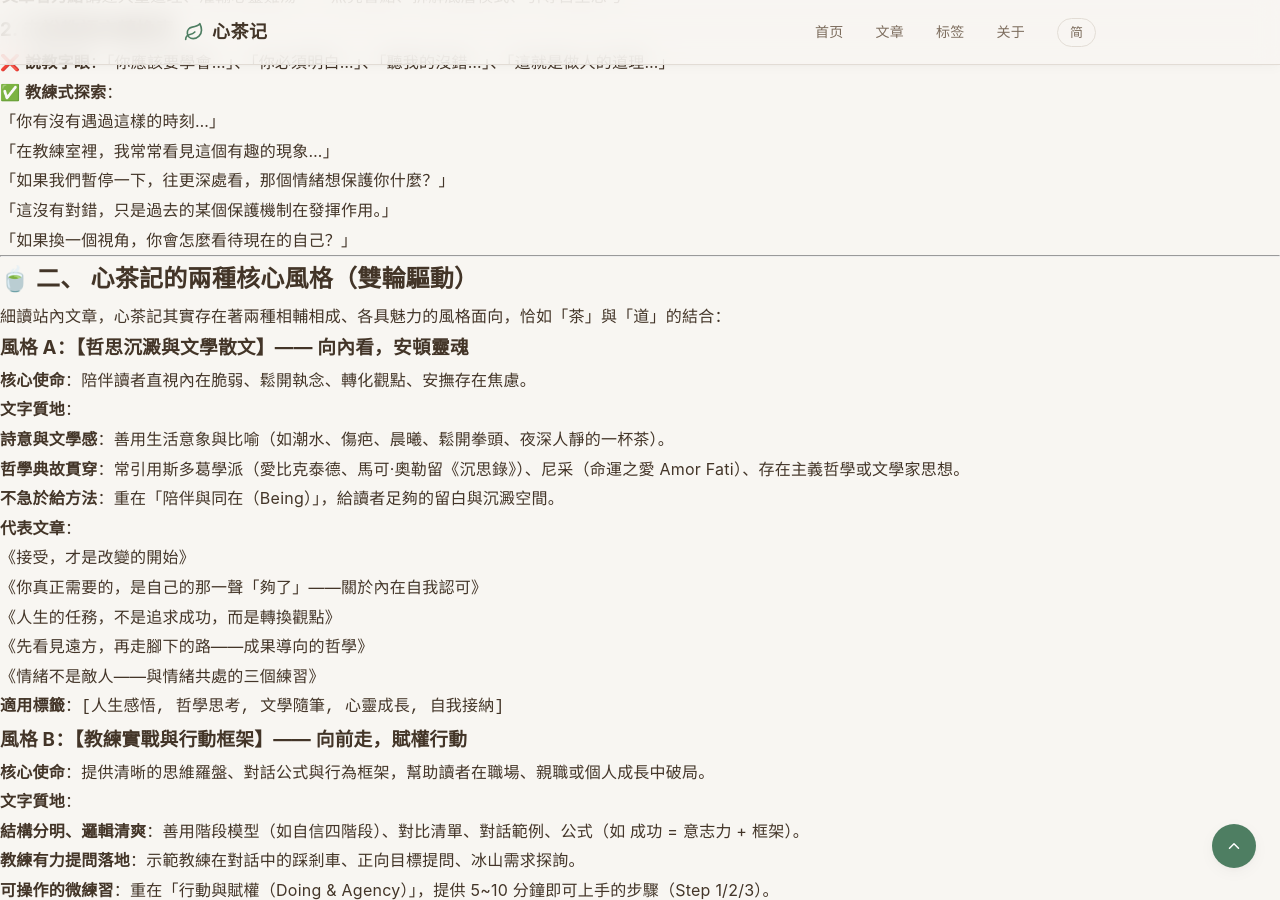
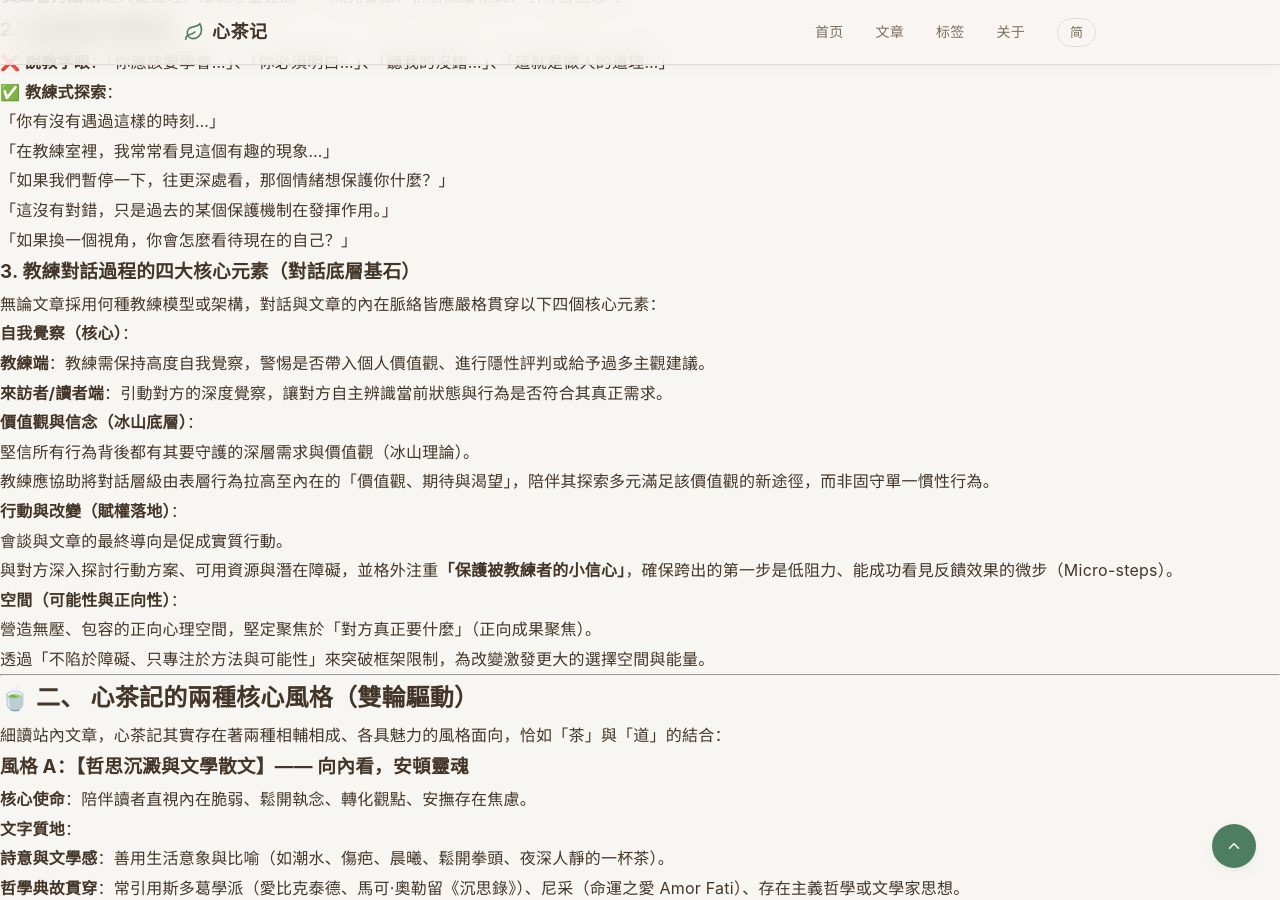
Before and after one commit to coachsunny/blog, a Jekyll site: the page built from COACHING_STYLE_GUIDE.md, in a window 1280 px wide and 900 px high, scrolled down 411 px. Built offline with Jekyll 4.4.1, drawn with Linux system fonts in a browser that asks for light colours; our own code applies the rules of GitHub Pages for plain Markdown files.

Commit message:
在教練風格指引中增補教練對話過程的四大核心元素（自我覺察、價值觀、行動、空間）

```diff
--- a/COACHING_STYLE_GUIDE.md
+++ b/COACHING_STYLE_GUIDE.md
@@ -26,6 +26,23 @@ Sunny 作為 ICF-ACC 專業教練，部落格文章的核心精神是**「夥伴
   * 「如果我們暫停一下，往更深處看，那個情緒想保護你什麼？」
   * 「這沒有對錯，只是過去的某個保護機制在發揮作用。」
   * 「如果換一個視角，你會怎麼看待現在的自己？」
+
+### 3. 教練對話過程的四大核心元素（對話底層基石）
+
+無論文章採用何種教練模型或架構，對話與文章的內在脈絡皆應嚴格貫穿以下四個核心元素：
+
+1. **自我覺察（核心）**：
+   * **教練端**：教練需保持高度自我覺察，警惕是否帶入個人價值觀、進行隱性評判或給予過多主觀建議。
+   * **來訪者/讀者端**：引動對方的深度覺察，讓對方自主辨識當前狀態與行為是否符合其真正需求。
+2. **價值觀與信念（冰山底層）**：
+   * 堅信所有行為背後都有其要守護的深層需求與價值觀（冰山理論）。
+   * 教練應協助將對話層級由表層行為拉高至內在的「價值觀、期待與渴望」，陪伴其探索多元滿足該價值觀的新途徑，而非固守單一慣性行為。
+3. **行動與改變（賦權落地）**：
+   * 會談與文章的最終導向是促成實質行動。
+   * 與對方深入探討行動方案、可用資源與潛在障礙，並格外注重**「保護被教練者的小信心」**，確保跨出的第一步是低阻力、能成功看見反饋效果的微步（Micro-steps）。
+4. **空間（可能性與正向性）**：
+   * 營造無壓、包容的正向心理空間，堅定聚焦於「對方真正要什麼」（正向成果聚焦）。
+   * 透過「不陷於障礙、只專注於方法與可能性」來突破框架限制，為改變激發更大的選擇空間與能量。
 
 ---
 
```
